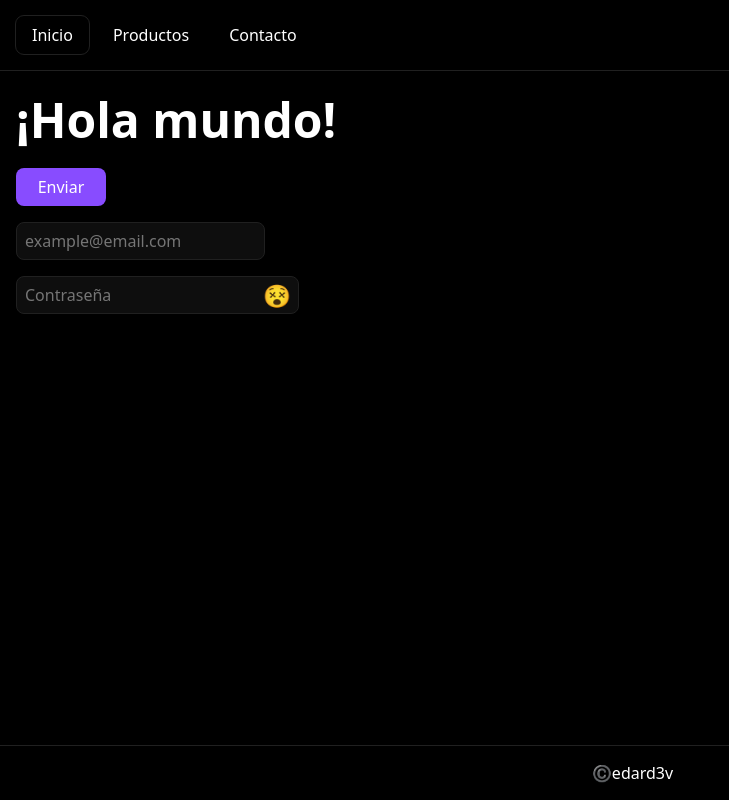
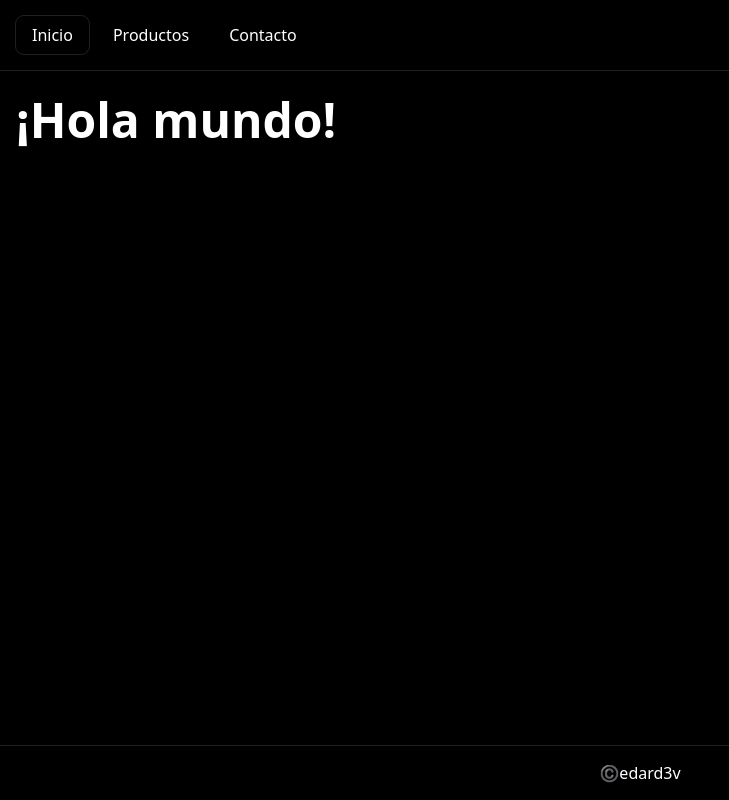
Before and after one commit to edard3v/netbutik, a React (Vite) app: page / in a window 1280 px wide. Shown: the whole page, without its empty margins (0-729 px from the left). Built offline with nearby package versions, Linux system fonts and the light colour scheme.

Commit message:
agg tanStack

```diff
--- a/src/layouts/Layout/Layout.module.css
+++ b/src/layouts/Layout/Layout.module.css
@@ -1,3 +1,8 @@
+body {
+  background-color: var(--bg-main);
+  color: var(--paras);
+}
+
 .layout {
   display: grid;
   grid-template-rows: auto 1fr auto;
--- a/src/main.css
+++ b/src/main.css
@@ -1,9 +1,4 @@
-:root {
+/* :root {
   scrollbar-gutter: stable;
   scroll-behavior: smooth;
-}
-
-body {
-  background-color: var(--bg-main);
-  color: var(--paras);
-}
+} */
--- a/src/main.tsx
+++ b/src/main.tsx
@@ -3,7 +3,21 @@ import "./main.css";
 import { createRoot } from "react-dom/client";
 import { RouterProvider } from "react-router-dom";
 import { router } from "./router/router";
+import { QueryClient, QueryClientProvider } from "@tanstack/react-query";
+import { ReactQueryDevtools } from "@tanstack/react-query-devtools";
+
+const queryClient = new QueryClient({
+  defaultOptions: {
+    queries: {
+      refetchOnWindowFocus: false, // default: true,
+      staleTime: 24 * 60 * 60 * 1000, // 24h,
+    },
+  },
+});
 
 createRoot(document.getElementById("root")!).render(
-  <RouterProvider router={router} />
+  <QueryClientProvider client={queryClient}>
+    <RouterProvider router={router} />
+    <ReactQueryDevtools initialIsOpen={false} />
+  </QueryClientProvider>
 );
--- a/src/pages/Home/Home.tsx
+++ b/src/pages/Home/Home.tsx
@@ -1,18 +1,12 @@
 import css from "./Home.module.css";
 import Layout from "@layouts/Layout/Layout";
 import { HOME } from "./config";
-import Btn from "@components/buttons/Btn/Btn";
-import Email from "@components/inputs/Email/Email";
-import Password from "@components/inputs/Password/Password";
 
 export default function Home() {
   return (
     <Layout title={HOME.display}>
       <main className={css.home}>
         <h1>¡Hola mundo!</h1>
-        <Btn>Enviar</Btn>
-        <Email />
-        <Password />
       </main>
     </Layout>
   );
```
Also changed, not shown: package.json (+6 -1 lines), 1 other file (tests, documents, lock files or other folders).
